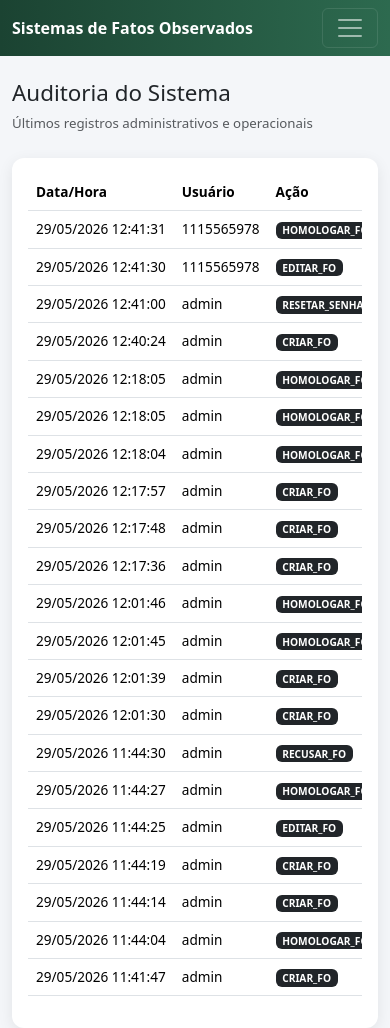
After one commit to FelipeWelter/ControleFo, a Flask app: page /fo/admin/auditoria in a window 390 px wide. The commit adds this page. Run offline with Flask 3, Linux system fonts and the light colour scheme; a user stored in the database is signed in; data comes from the database, SQL or seed files in the repository; both versions use the stored data as it was after the commit.

Commit message:
release: Sistema FO v1.3.5 - auditoria completa e melhorias mobile

```diff
--- a/app/fo/routes.py
+++ b/app/fo/routes.py
@@ -5,6 +5,8 @@ from app.extensions import db
 from app.fo.models import Militar
 from . import fo_bp
 from .models import TipoDeFato, FatoObservado
+from .models import Auditoria
+from .auditoria import registrar_auditoria
 
 from .permissions import (
     requer_homologador,
@@ -39,7 +41,6 @@ def novo_fo():
 
         if not fato:
             return redirect(url_for("fo.novo_fo"))
-
         flash("FO registrado com sucesso e enviado para homologação.", "success")
         return redirect(url_for("fo.novo_fo"))
 
@@ -242,7 +243,7 @@ def ranking():
 
 @fo_bp.route("/exportar-bi", methods=["POST"])
 @login_required
-@perfil_permitido("BOLETIM")
+@perfil_permitido("BOLETIM", "HOMOLOGADOR")
 def exportar_bi():
     ids = request.form.getlist("fo_ids")
 
@@ -258,13 +259,15 @@ def exportar_bi():
     linhas = []
 
     for fato in fatos:
-        modelo = fato.tipo_fato.texto_boletim or fato.descricao.strip()
+        modelo = fato.tipo_fato.texto_boletim or fato.tipo_fato.nome
         descricao = fato.descricao.strip() if fato.descricao else ""
 
-        try:
+        if "{descricao}" in modelo:
             complemento = modelo.format(descricao=descricao)
-        except KeyError:
+        else:
             complemento = modelo
+            if descricao:
+                complemento = f"{complemento} {descricao}"
 
         texto = (
             f"O {fato.cadastrador.militar.posto_graduacao.nome} "
@@ -345,6 +348,14 @@ def admin_militar_novo():
         db.session.add(militar)
         db.session.flush()  # Para garantir que o ID seja gerado antes de criar o usuário
 
+        registrar_auditoria(
+            usuario=current_user,
+            acao="CADASTRAR_MILITAR",
+            entidade="Militar",
+            entidade_id=militar.id,
+            detalhes=f"Militar cadastrado: {militar.nome_guerra}"
+        )
+
         usuario = Usuario(
             username=identidade,
             senha_hash=generate_password_hash(identidade),
@@ -395,6 +406,14 @@ def admin_militar_editar(militar_id):
 
         if usuario_vinculado and usuario_vinculado.username == identidade_antiga:
             usuario_vinculado.username = nova_identidade
+
+        registrar_auditoria(
+            usuario=current_user,
+            acao="EDITAR_MILITAR",
+            entidade="Militar",
+            entidade_id=militar.id,
+            detalhes=f"Militar atualizado: {militar.nome_guerra}"
+        )
 
         db.session.commit()
 
@@ -576,6 +595,14 @@ def admin_usuario_resetar_senha(usuario_id):
         usuario.militar.identidade_militar
     )
 
+    registrar_auditoria(
+        usuario=current_user,
+        acao="RESETAR_SENHA",
+        entidade="Usuario",
+        entidade_id=usuario.id,
+        detalhes=f"Senha resetada para: {usuario.username}"
+    )
+
     db.session.commit()
 
     flash("Senha resetada para a identidade militar.", "success")
@@ -637,3 +664,16 @@ def dashboard():
         meus_fos=meus_fos,
         saldo_pessoal=saldo_pessoal
     )
+
+@fo_bp.route("/admin/auditoria")
+@login_required
+@requer_admin
+def admin_auditoria():
+    auditorias = Auditoria.query.order_by(
+        Auditoria.data_hora.desc()
+    ).limit(200).all()
+
+    return render_template(
+        "fo/admin_auditoria.html",
+        auditorias=auditorias
+    )
--- a/app/templates/base.html
+++ b/app/templates/base.html
@@ -40,6 +40,58 @@
         .negativo {
             border-left: 6px solid #dc3545;
         }
+
+        @media (max-width: 768px) {
+            body {
+                font-size: 0.95rem;
+            }
+
+            .container {
+                padding-left: 12px;
+                padding-right: 12px;
+            }
+
+            .card-glass {
+                border-radius: 12px;
+                padding: 1rem !important;
+            }
+
+            .navbar-brand {
+                font-size: 1rem;
+                font-weight: 600;
+            }
+
+            .nav-link {
+                padding: 0.7rem 0;
+                border-bottom: 1px solid rgba(255,255,255,0.15);
+            }
+
+            .table {
+                font-size: 0.85rem;
+            }
+
+            .table th,
+            .table td {
+                white-space: nowrap;
+            }
+
+            .btn {
+                margin-bottom: 4px;
+            }
+
+            .d-flex.gap-2 {
+                flex-wrap: wrap;
+            }
+
+            h2 {
+                font-size: 1.4rem;
+            }
+
+            h3 {
+                font-size: 1.2rem;
+            }
+        }
+
 
     </style>
 
@@ -134,6 +186,12 @@
                     <li class="nav-item">
                         <a class="nav-link" href="{{ url_for('fo.admin_usuarios') }}">
                             Usuários
+                        </a>
+                    </li>
+
+                    <li class="nav-item">
+                        <a class="nav-link" href="{{ url_for('fo.admin_auditoria') }}">
+                            Auditoria
                         </a>
                     </li>
                 {% endif %}
--- /dev/null
+++ b/app/templates/fo/admin_auditoria.html
@@ -0,0 +1,90 @@
+{% extends "base.html" %}
+
+{% block title %}Auditoria{% endblock %}
+
+{% block content %}
+
+<div class="d-flex justify-content-between align-items-center mb-4">
+    <div>
+        <h2 class="mb-1">Auditoria do Sistema</h2>
+        <small class="text-muted">
+            Últimos registros administrativos e operacionais
+        </small>
+    </div>
+</div>
+
+<div class="card card-glass p-4">
+
+    {% if auditorias %}
+
+    <div class="table-responsive">
+
+        <table class="table table-hover align-middle">
+
+            <thead>
+                <tr>
+                    <th>Data/Hora</th>
+                    <th>Usuário</th>
+                    <th>Ação</th>
+                    <th>Entidade</th>
+                    <th>ID</th>
+                    <th>IP</th>
+                    <th>Detalhes</th>
+                </tr>
+            </thead>
+
+            <tbody>
+
+                {% for item in auditorias %}
+
+                <tr>
+                    <td>
+                        {{ item.data_hora.strftime('%d/%m/%Y %H:%M:%S') }}
+                    </td>
+
+                    <td>
+                        {{ item.usuario.username if item.usuario else "-" }}
+                    </td>
+
+                    <td>
+                        <span class="badge bg-dark">
+                            {{ item.acao }}
+                        </span>
+                    </td>
+
+                    <td>
+                        {{ item.entidade }}
+                    </td>
+
+                    <td>
+                        {{ item.entidade_id if item.entidade_id else "-" }}
+                    </td>
+
+                    <td>
+                        {{ item.ip if item.ip else "-" }}
+                    </td>
+
+                    <td>
+                        {{ item.detalhes if item.detalhes else "-" }}
+                    </td>
+                </tr>
+
+                {% endfor %}
+
+            </tbody>
+
+        </table>
+
+    </div>
+
+    {% else %}
+
+    <div class="alert alert-info mb-0">
+        Nenhum registro de auditoria encontrado.
+    </div>
+
+    {% endif %}
+
+</div>
+
+{% endblock %}
```
Also changed, not shown: app/fo/auditoria.py (added, +38 -0 lines), app/fo/models.py (+26 -0 lines), app/fo/services.py (+36 -9 lines), app/templates/fo/lancar_fo.html (+4 -5 lines), migrations/versions/645b878f643f_descricao_fo_opcional.py (added, +23 -0 lines), migrations/versions/b7a1f8bea9eb_cria_auditoria.py (added, +39 -0 lines), database.db.
